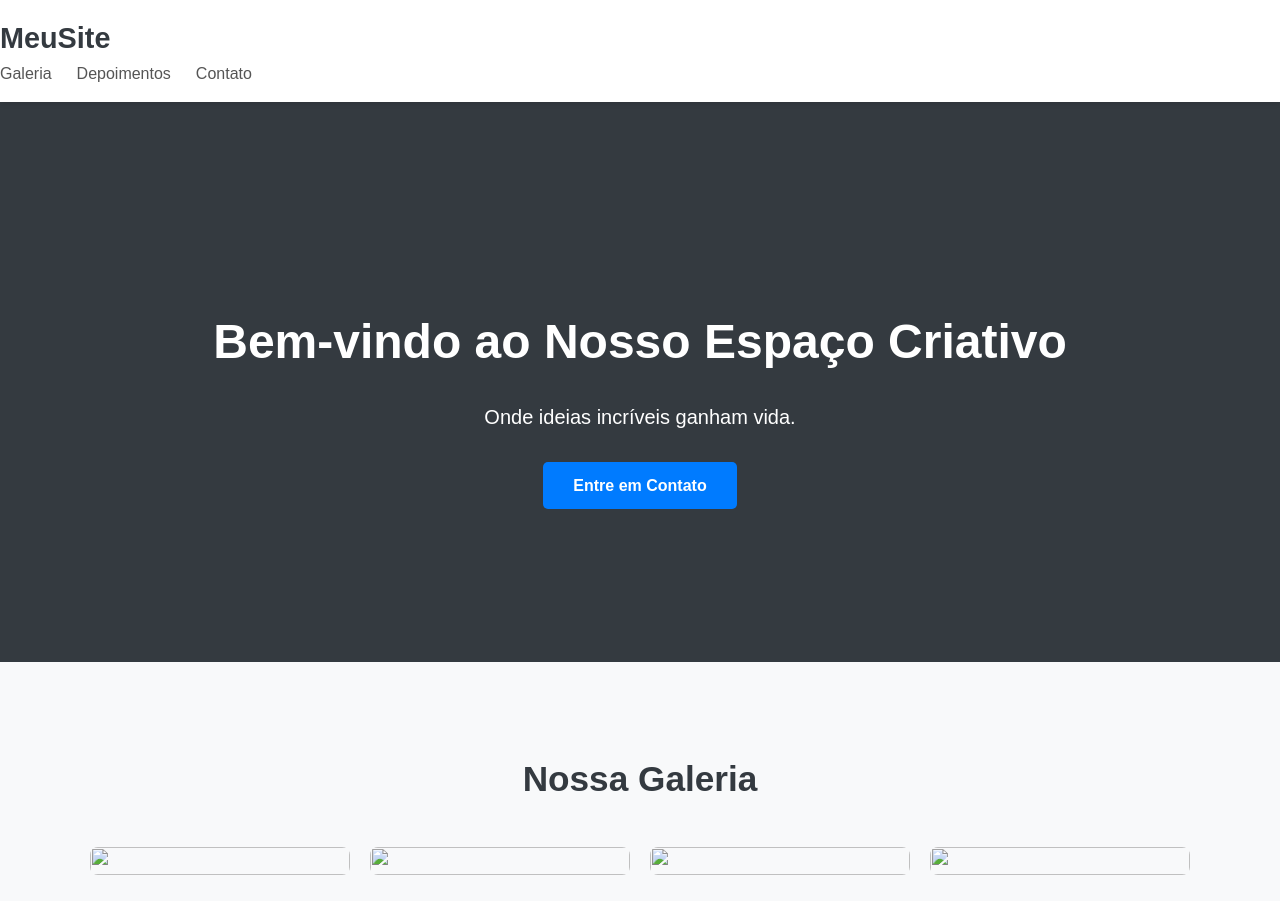
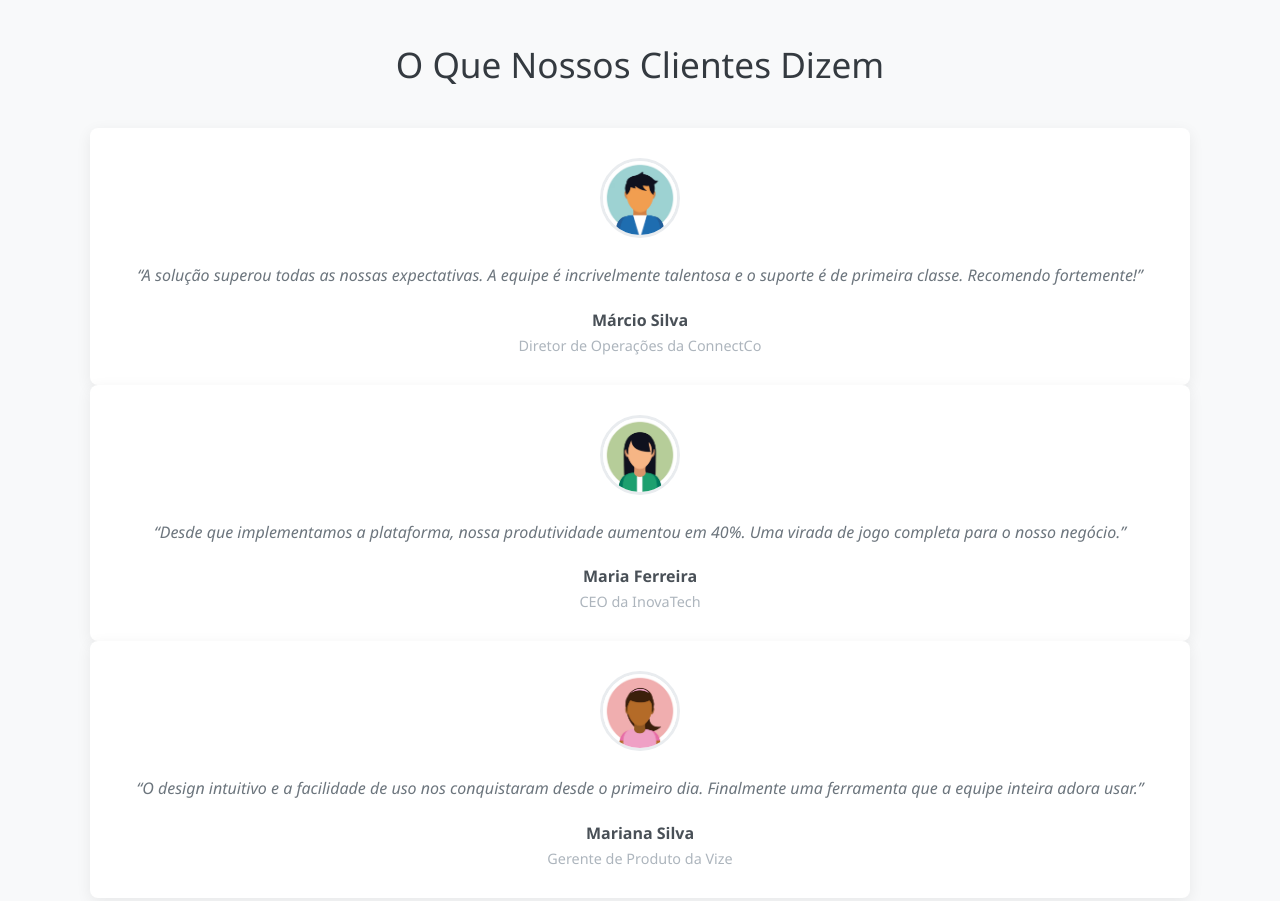
Before and after one commit to PatrickGP11/Faculdade-Flamingo-2-Semestre-de-2025-Projeto-08-Revisao-, a plain HTML site: page index.html in a window 1280 px wide. Shown: the top 901 px of the page. Drawn offline with Linux system fonts and the light colour scheme.

Commit message:
Add files via upload

```diff
--- /dev/null
+++ b/css/style.css
@@ -0,0 +1,178 @@
+/* 1. RESET CSS */
+
+* {
+    margin: 0;
+    padding: 0;
+    border: 0;
+    box-sizing: border-box;
+    font-size: 100%;
+    font: inherit;
+    vertical-align: baseline;
+}
+
+blockquote{
+    quotes: none;
+}
+
+/* 2. ESTILOS GERAIS */
+
+body {
+
+    font-family: 'Segoe UI', sans-serif;
+
+    background-color: #f8f9fa;
+
+    margin: 0;
+
+    padding: 40px 20px;
+
+}
+
+
+
+.container {
+
+    max-width: 1100px;
+
+    margin: 0 auto;
+
+}
+
+
+
+.section-title {
+
+    text-align: center;
+
+    font-size: 2.2rem;
+
+    color: #343a40;
+
+    margin-bottom: 40px;
+
+}
+
+
+
+
+
+/* 3. O LAYOUT DA SEÇÃO - O FOCO DO ESTUDO! */
+
+.testimonials-grid {
+
+    /* Ativamos o Flexbox para alinhar os cards (nossos <article>) */
+
+    display: flexbox;
+
+
+
+    /* Permite que os cards quebrem para a linha de baixo se não houver espaço.
+
+     * Isso torna nosso layout responsivo para telas menores! */
+
+    flex-wrap: wrap;
+
+
+
+    /* Centraliza os cards horizontalmente se houver espaço sobrando
+
+     * (útil se houver 1 ou 2 cards na última linha). */
+
+    justify-content: center;
+
+
+
+    /* O espaçamento entre os cards. */
+
+    gap: 30px;
+
+}
+
+/* 4. ESTILOS DO CARD DE DEPOIMENTO (O COMPONENTE) */
+
+.testimonial-card {
+    background-color: #fff;
+    padding: 30px;
+    border-radius: 8px;
+    box-shadow: 0 4px 15px rgba(0,0,0,0.07);
+    text-align: center;
+
+    /* A MÁGICA DA RESPONSIVIDADE COM FLEXBOX:
+
+     * flex: 1 1 300px; é um atalho para:
+
+     * flex-grow: 1;     (Permite que o card cresça se houver espaço)
+
+     * flex-shrink: 1; (Permite que o card encolha se necessário)
+
+     * flex-basis: 300px; (Tenta começar com uma largura de 300px)
+
+     *
+
+     * O resultado: Em telas largas, 3 cards de ~300px cabem lado a lado.
+
+     * Em telas médias, 2 cards cabem e o terceiro quebra para a linha de baixo.
+
+     * Em telas pequenas, cada card ocupa sua própria linha.
+
+     */
+
+     flex: 1 1 300px;
+
+    /* Limita a largura máxima para que os cards não fiquem gigantes em telas muito largas */
+
+    max-width: 35opx;
+}
+
+/* 5. ESTILOS DOS ELEMENTOS DENTRO DO CARD */
+
+.testimonial-avatar {
+
+    width: 80px;
+
+    height: 80px;
+
+    border-radius: 50%; /* Deixa a imagem redonda */
+
+    object-fit: cover;
+
+    margin-bottom: 20px;
+
+    border: 3px solid #e9ecef;
+
+}
+
+
+
+.testimonial-quote {
+
+    font-size: 1rem;
+
+    color: #6c757d;
+
+    line-height: 1.6;
+
+    font-style: italic; /* Estilo padrão para citações */
+
+
+
+    /* Remove as margens padrão do blockquote */
+
+    margin: 0;
+}
+
+/* A tag <cite> é semanticamente correta para o autor da citação */
+
+.testimonial-author {
+    display: block;  /* Faz o <cite> ocupar sua própria linha */
+    margin-top: 20px;
+    font-weight: bold;
+    font-style: normal; /* Remove o itálico padrão do <cite> */
+    color: #495057;
+}
+
+.testimonial-role {
+    font-size: 0.9rem;
+    color: #adb5bd;
+    margin-top: 5px;
+}
--- a/index.html
+++ b/index.html
@@ -3,90 +3,54 @@
 <head>
 <meta charset="UTF-8">
     <meta name="viewport" content="width=device-width, initial-scale=1.0">
-    <meta name="keywords" content="Depoimentos, Informações, Galeria">
+    <meta name="keywords" content="Depoimentos, Informações, Citações">
     <meta http-equiv="X-UA-Compatible" content="ie=edge">
-    <meta name="description" content="Seção de Depoimentos, Informações, Sessão de Galeria">
+    <meta name="description" content="Seção de Depoimentos, Informações, Pontos Positivos">
     <meta http-equiv="X-UA-Compatible" content="IE=7">
     <meta name="author" content="Patrick">
     <meta name="robots" content="index, follow">
-    <title></title>
-    <link rel="stylesheet" href="style.css">
+    <title>Seção de Depoimentos</title>
+    <link rel="stylesheet" href="css/style.css">
+    <link rel="shortcut icon" href="assets/icons8-depoimento-16.png" type="image/x-icon">
 </head>
 <body>
-    <header class="main-header">
-        <a href="#hero" class="logo">MeuSite</a>
-        <nav class="main-nav">
-            <ul>
-                <li><a href="#gallery">Galeria</a></li>
-                <li><a href="#testimonials">Depoimentos</a></li>
-                <li><a href="#contact">Contato</a></li>
-            </ul>
-        </nav>
-    </header>
+    <main>
+    <section class="testimonials-section">
+            <div class="container">
+                <h2 class="section-title">O Que Nossos Clientes Dizem</h2>
 
-    <main>
-
-        <section id="hero" class="hero-section">
-            <div class="hero-content">
-                <h1 class="hero-title">Bem-vindo ao Nosso Espaço Criativo</h1>
-                <p class="hero-subtitle">Onde ideias incríveis ganham vida.</p>
-                <a href="#contact" class="hero-button">Entre em Contato</a>
-            </div>
-        </section>
-
-        <section id="gallery" class="gallery-section">
-            <div class="container">
-                <h2 class="section-title">Nossa Galeria</h2>
-                <div class="gallery-grid">
-                    <div class="gallery-item"><img src="" alt=""></div>
-                    <div class="gallery-item"><img src="" alt=""></div>
-                    <div class="gallery-item"><img src="" alt=""></div>
-                    <div class="gallery-item"><img src="" alt=""></div>
-                </div>
-            </div>
-        </section>
-
-        <section id="testimonials" class="testimonials-section">
-            <div class="container">
-                <h2 class="section-title">O Que Dizem Sobre Nós</h2>
                 <div class="testimonials-grid">
                     <article class="testimonial-card">
-                        <img src="" alt="" class="testimonial-avatar">
-                        <blockquote>“Trabalho impecável e criativo. Transformaram minha ideia em realidade!”
+                        <img src="assets/avatar-1.jpg" alt="Márcio Silva" class="testimonial-avatar">
+                        <blockquote class="testimonial-quote">
+                            “A solução superou todas as nossas expectativas. A equipe é incrivelmente talentosa e o suporte é de primeira classe. Recomendo fortemente!”
                         </blockquote>
-                        <cite></cite>
+                        <cite class="testimonial-author">Márcio Silva</cite>
+                        <p class="testimonial-role">Diretor de Operações da ConnectCo</p>
                     </article>
+
+                    <div class="testimonials-grid">
                         <article class="testimonial-card">
-                        <img src="" alt="" class="testimonial-avatar">
-                        <blockquote>“Profissionalismo e entrega no prazo. Superou minhas expectativas.”</blockquote>
-                        <cite></cite>
+                            <img src="assets/avatar-2.jpg" alt="Foto de Maria Ferreira" class="testimonial-avatar">
+                            <blockquote class="testimonial-quote">
+                                “Desde que implementamos a plataforma, nossa produtividade aumentou em 40%. Uma virada de jogo completa para o nosso negócio.”
+                    </blockquote>
+                    <cite class="testimonial-author">Maria Ferreira</cite>
+                    <p class="testimonial-role">CEO da InovaTech</p>
+                </article>
+
+                <div class="testimonials-grid">
+                <article class="testimonial-card">
+                    <img src="assets/avatar-3.jpg" alt="Foto de Mariana Silva" class="testimonial-avatar">
+                    <blockquote class="testimonial-quote">
+                        “O design intuitivo e a facilidade de uso nos conquistaram desde o primeiro dia. Finalmente uma ferramenta que a equipe inteira adora usar.”
+                    </blockquote>
+                    <cite class="testimonial-author">Mariana Silva</cite>
+                    <p class="testimonial-role">Gerente de Produto da Vize</p>
                 </article>
             </div>
         </div>
     </section>
-
-        <section id="contact" class="contact-section">
-            <div class="form-container">
-                <h2 class="section-title">Fale Conosco</h2>
-                <form>
-                    <div class="form-group">
-                        <label for="name">Nome</label>
-                        <input type="text" id="name" name="user_name">
-                    </div>
-                    <div class="form-group">
-                        <label for="email">E-mail</label>
-                        <input type="email" id="email" name="user_email">
-                    </div>
-                    <button type="submit" class="submit-button">Enviar</button>
-                </form>
-            </div>
-        </section>
-
 </main>
-
-    <footer class="main-footer">
-        <p>&copy; 2025 MeuSite. Todos os direitos reservados.</p>
-    </footer>
 </body>
-
 </html>
```
Also changed, not shown: assets/avatar-1.jpg (added), assets/avatar-2.jpg (added), assets/avatar-3.jpg (added), assets/icons8-depoimento-16.png (added). Lines whose indentation alone changed are shown as unchanged.
